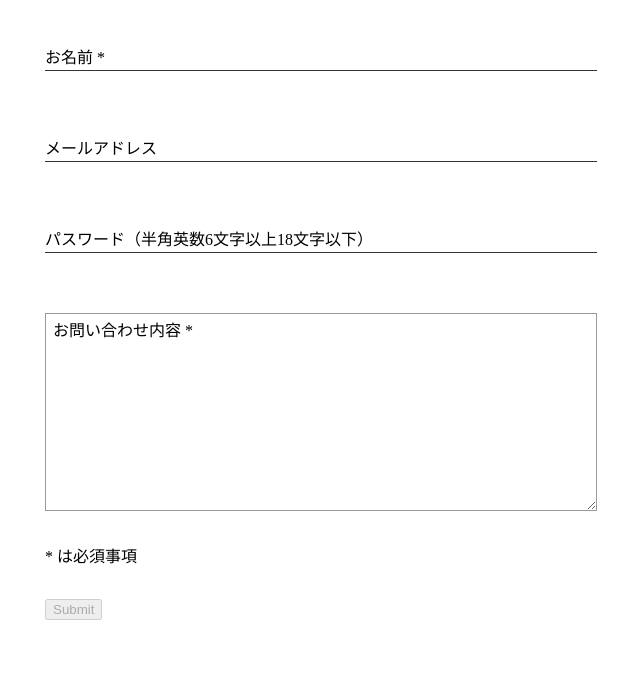
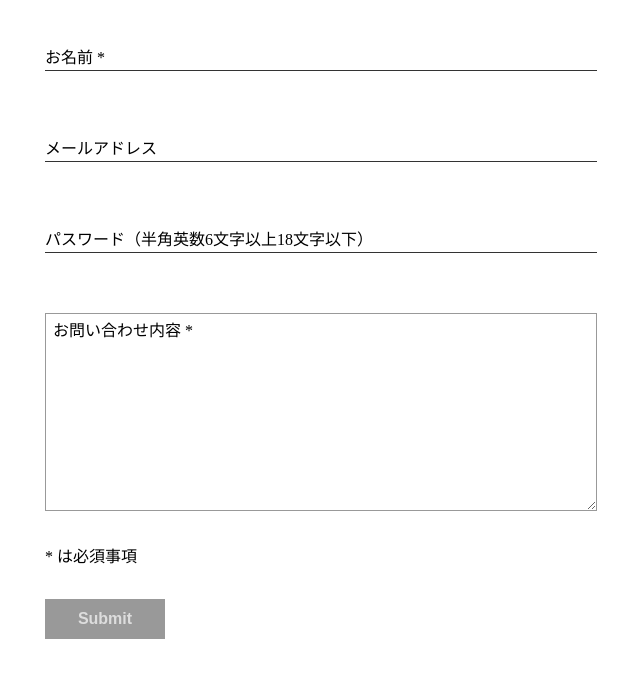
Before and after one commit to ics-creative/pseudo-class-form, a website: page index.html in a window 1280 px wide. Shown: the part 90-768 px from the top of the page, without its empty margins (319-959 px from the left). Drawn offline with Linux system fonts and the light colour scheme.

Commit message:
送信ボタンのスタイルの追加

```diff
--- a/index.html
+++ b/index.html
@@ -62,7 +62,7 @@
             </p>
           </div>
           <p class="required">* は必須事項</p>
-          <button id="submit">Submit</button>
+          <button id="submit" class="submitButton">Submit</button>
         </fieldset>
       </form>
     </div>
--- a/style.scss
+++ b/style.scss
@@ -95,3 +95,25 @@ textarea {
   z-index: -1;
   font-size: 0.9rem;
 }
+
+.submitButton {
+  width: 120px;
+  height: 40px;
+  border: none;
+  background-color: #000;
+  font-weight: bold;
+  font-size: 1rem;
+  color: #fff;
+  cursor: pointer;
+  transition: opacity 0.2s;
+  &:disabled {
+    background-color: #999;
+    color: #ddd;
+    cursor: not-allowed;
+  }
+  &:not(:disabled) {
+    &:hover {
+      opacity: 0.8;
+    }
+  }
+}
```
Also changed, not shown: style.css, 1 other file.
